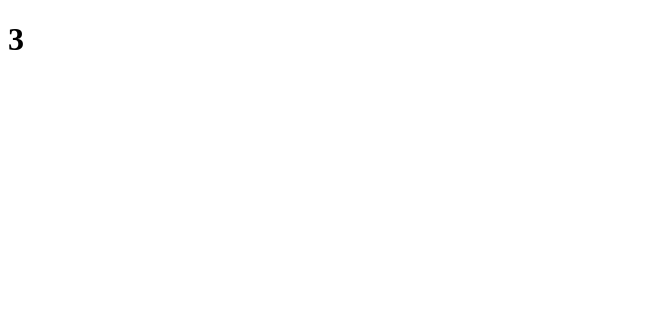
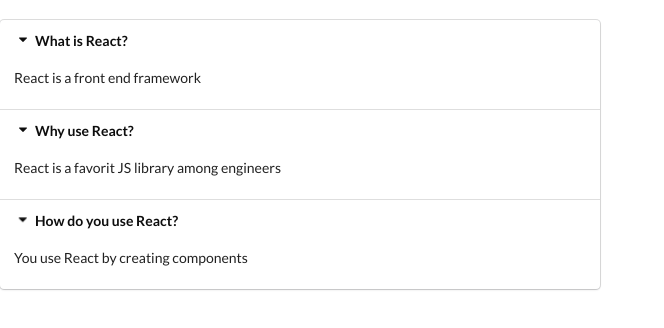
Before and after one commit to mduberstein/udemy-react-grider-widgets, a React (Create React App) app: page / in a window 1280 px wide. Shown: the top 328 px of the page, without its empty margins (0-664 px from the left). Built offline with nearby package versions, Linux system fonts and the light colour scheme.

Commit message:
Widgets: After Clip 138 Building and Styling the Accordion

```diff
--- a/public/index.html
+++ b/public/index.html
@@ -8,6 +8,10 @@
     <meta
       name="description"
       content="Web site created using create-react-app"
+    />
+    <link
+      rel="stylesheet"
+      href="https://cdnjs.cloudflare.com/ajax/libs/semantic-ui/2.4.1/semantic.min.css"
     />
     <link rel="apple-touch-icon" href="%PUBLIC_URL%/logo192.png" />
     <!--
--- a/src/App.js
+++ b/src/App.js
@@ -19,6 +19,7 @@ const items = [
 const App =  () => {
   return (
     <div>
+      <br />
       <Accordion items={items} />
     </div>
     );
--- a/src/components/Accordion.js
+++ b/src/components/Accordion.js
@@ -1,7 +1,22 @@
 import React from "react";
 
 const Accordion = ({items}) => {
-  return <h1>{items.length}</h1>;
+  const renderedItems = items.map(item => {
+    return (
+      <React.Fragment key={item.title}>
+        <div className="title active">
+          <i className="dropdown icon"></i>
+          {item.title}
+        </div>
+        <div className="content active">
+          <p>{item.content}</p>
+        </div>
+      </ React.Fragment>
+    );
+  });
+
+  return <div className="ui styled accordion">{renderedItems}</div>;
+
 };
 
 export default Accordion;
```
